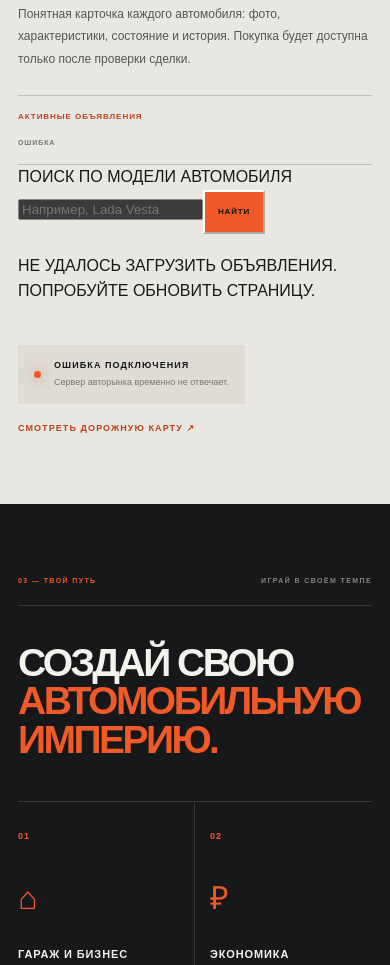
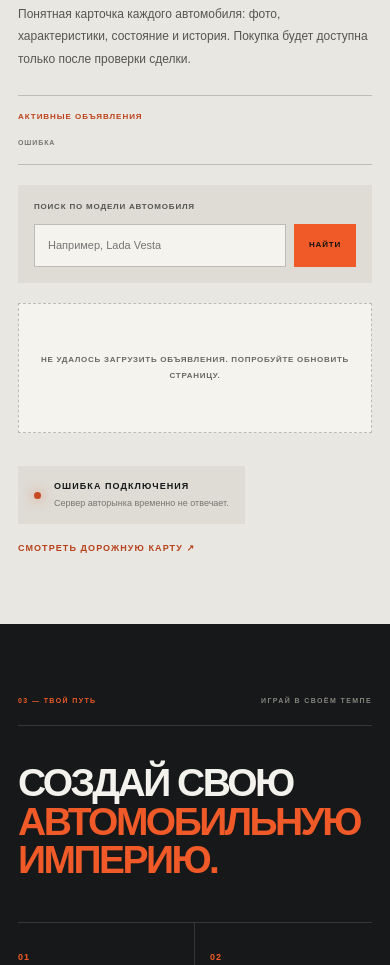
Before and after one commit to demin6632-del/CarFlipCopilot, a website: page web/index.html in a window 390 px wide. Shown: the part 3704-4669 px from the top of the page. Drawn offline with Linux system fonts and the light colour scheme; no server answers.

Commit message:
Style live marketplace search and empty states

```diff
--- a/web/styles.css
+++ b/web/styles.css
@@ -148,3 +148,22 @@
 .profile-car-row{display:flex;flex-direction:column;gap:5px;padding:11px 12px;margin-top:9px;background:#202224;border:1px solid var(--line)}
 .profile-car-row b{font-size:10px}
 .profile-car-row span{font-size:8px;line-height:1.7;color:#a7a69f}
+
+/* Live read-only marketplace */
+.market-search{display:flex;align-items:end;justify-content:space-between;gap:18px;margin-top:20px;padding:16px;background:#dedcd5}
+.market-search label{font-size:8px;font-weight:900;letter-spacing:.1em;color:#555650}
+.market-search>div{display:flex;gap:8px;width:min(460px,65%)}
+.market-search input{min-width:0;flex:1;border:1px solid rgba(23,24,25,.25);background:#f5f3ee;padding:12px 13px;color:#171819;font:inherit;font-size:11px}
+.market-search .button{border:0;cursor:pointer}
+.market-empty{grid-column:1/-1;min-height:150px;display:grid;place-items:center;text-align:center;padding:28px;background:#f5f3ee;border:1px dashed rgba(23,24,25,.25);color:#686861;font-size:10px;font-weight:900;letter-spacing:.09em;line-height:1.9}
+.listing-photo-placeholder{display:grid;place-items:center;background:linear-gradient(135deg,#242729,#444744)}
+.listing-photo-placeholder::before{content:"AF";font-size:54px;font-weight:900;letter-spacing:-.1em;color:rgba(255,255,255,.08)}
+.listing-photo-placeholder>span{position:absolute;left:12px;top:12px;padding:7px 9px;background:#171819;color:#fff;font-size:7px;font-weight:900;letter-spacing:.1em}
+.market-status[data-state="ready"] i{background:#4b8a63}
+.market-status[data-state="warning"] i{background:#c74920}
+@media(max-width:680px){
+ .market-search{align-items:stretch;flex-direction:column;gap:10px}
+ .market-search>div{width:100%}
+ .market-search .button{padding-inline:15px}
+ .market-empty{min-height:130px;padding:20px;font-size:8px}
+}
```
